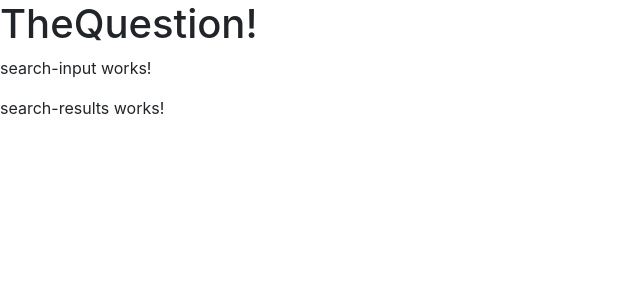
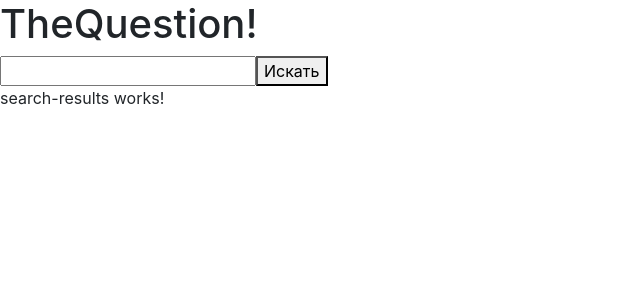
Before and after one commit to HedgeHogBy/testTheQuestion, an Angular app: page / in a window 1280 px wide. Shown: the top 300 px of the page, without its empty margins (0-640 px from the left). Built offline with nearby package versions, Linux system fonts and the light colour scheme.

Commit message:
search input

```diff
--- a/src/app/search/search-input/search-input.component.html
+++ b/src/app/search/search-input/search-input.component.html
@@ -1,3 +1,4 @@
-<p>
-  search-input works!
-</p>
+<div>
+  <input (keyup)="searchQuery.next($event.target.value)">
+  <button (click)="search()">Искать</button>
+</div>
--- a/src/app/search/search-input/search-input.component.ts
+++ b/src/app/search/search-input/search-input.component.ts
@@ -1,15 +1,19 @@
-import { Component, OnInit } from '@angular/core';
+import { Component, EventEmitter, Output } from '@angular/core';
+import { Subject } from 'rxjs';
 
 @Component({
   selector: 'app-search-input',
   templateUrl: './search-input.component.html',
   styleUrls: ['./search-input.component.scss']
 })
-export class SearchInputComponent implements OnInit {
+export class SearchInputComponent {
+  searchQuery = new Subject<object>();
 
-  constructor() { }
+  @Output() onSearch: EventEmitter<object> = new EventEmitter<object>();
 
-  ngOnInit() {
+  search() {
+    console.log(this.searchQuery)
+    this.onSearch.emit(this.searchQuery);
   }
 
 }
--- a/src/app/search/search-page/search-page.component.html
+++ b/src/app/search/search-page/search-page.component.html
@@ -1,2 +1,7 @@
-<app-search-input></app-search-input>
-<app-search-results></app-search-results>
+<div class="search-page ">
+  <app-search-input
+    (onSearch)="getResults($event)"
+  >
+  </app-search-input>
+  <app-search-results></app-search-results>
+</div>
--- a/src/app/search/search-page/search-page.component.ts
+++ b/src/app/search/search-page/search-page.component.ts
@@ -1,4 +1,6 @@
 import { Component, OnInit } from '@angular/core';
+
+import { SearchService } from '../search.service';
 
 @Component({
   selector: 'app-search-page',
@@ -9,6 +11,10 @@ export class SearchPageComponent implements OnInit {
 
   constructor() { }
 
+  getResults() {
+
+  }
+
   ngOnInit() {
   }
 
```
Also changed, not shown: package.json (+12 -12 lines), 1 other file (tests, documents, lock files or other folders).
